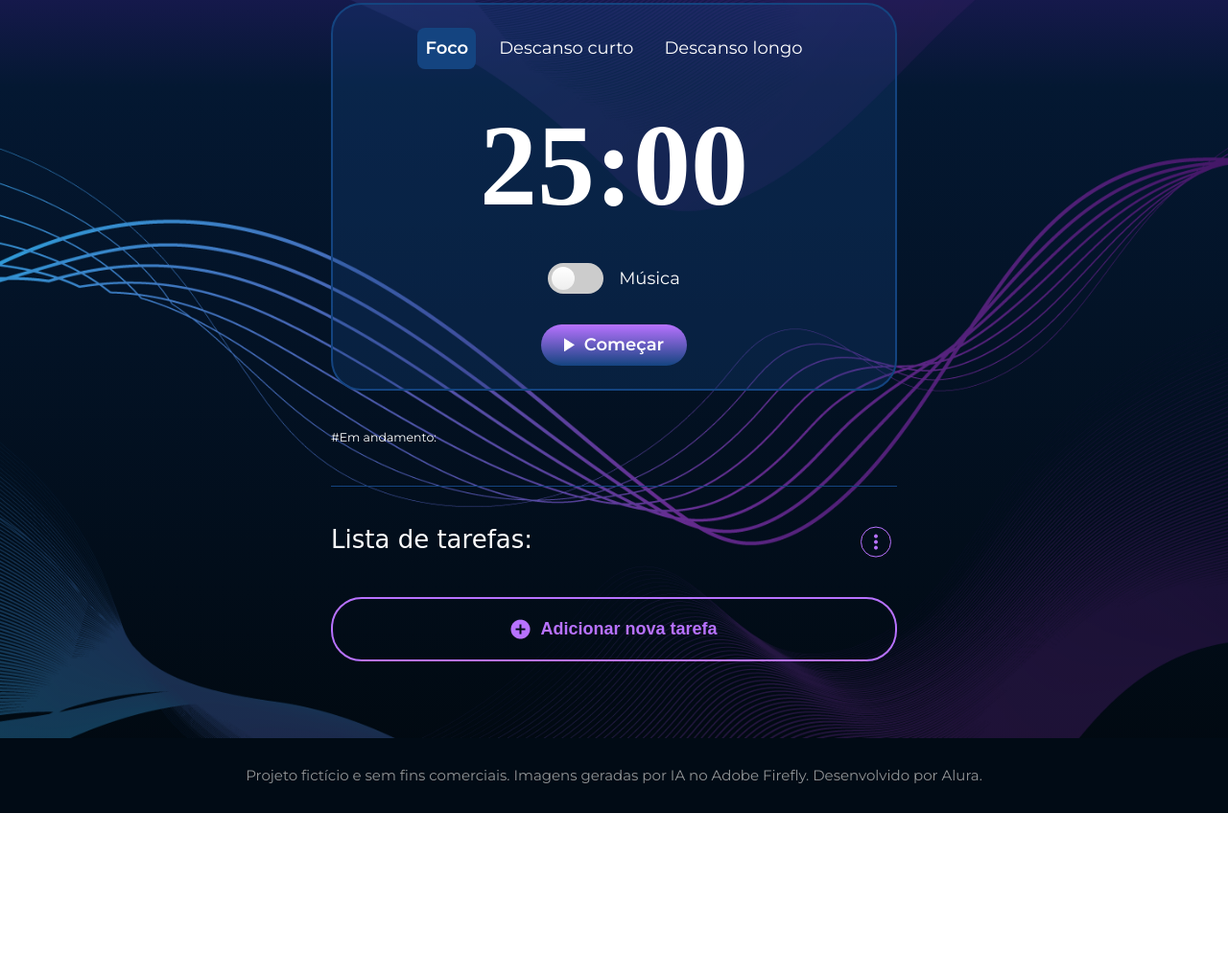
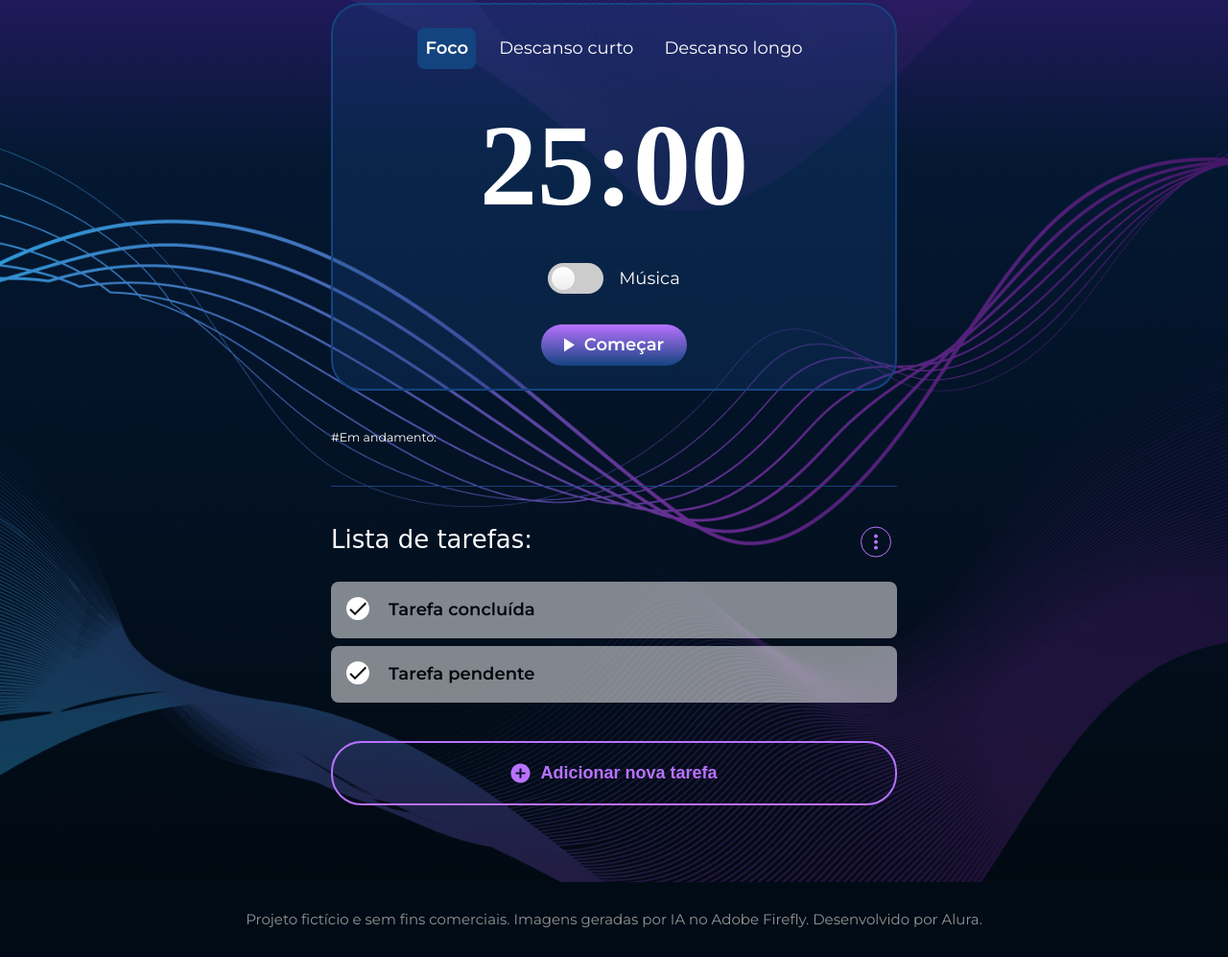
Before and after one commit to BrunoDMO/Aprendizados, a plain HTML site: page Fokus-localStorage-projeto-inicial/index.html in a window 1280 px wide. Shown: the part 621-1618 px from the top of the page at 96% size. Before the commit the page ends 1468 px from the top, so only its background shows below. Drawn offline with nearby package versions, Linux system fonts and the light colour scheme; a web font is replaced by a local one.

Commit message:
creating task

```diff
--- a/Fokus-localStorage-projeto-inicial/index.html
+++ b/Fokus-localStorage-projeto-inicial/index.html
@@ -16,6 +16,7 @@
         rel="stylesheet">
     <link rel="stylesheet" href="./styles.css">
     <script src="./script.js" defer></script>
+    <script src="./script-crude.js" defer></script>
 </head>
 
 <body>
--- /dev/null
+++ b/Fokus-localStorage-projeto-inicial/script-crude.js
@@ -0,0 +1,42 @@
+const taskListContainer = document.querySelector('.app__section-task-list');
+
+let tarefas = [
+    {
+        descricao: 'Tarefa concluída',
+        concluida: true
+    },
+    {
+        descricao: 'Tarefa pendente',
+        concluida: false
+    }
+]
+
+const taskIconSvg = `
+<svg class="app__section-task-icon-status" width="24" height="24" viewBox="0 0 24 24"
+    fill="none" xmlns="http://www.w3.org/2000/svg">
+    <circle cx="12" cy="12" r="12" fill="#FFF" />
+    <path
+        d="M9 16.1719L19.5938 5.57812L21 6.98438L9 18.9844L3.42188 13.4062L4.82812 12L9 16.1719Z"
+        fill="#01080E" />
+</svg>
+`
+
+function createTask(tarefa) {
+    const li = document.createElement('li');
+    const svgIcon = document.createElement('svg');
+    const paragraph = document.createElement('p');
+    li.appendChild(svgIcon);
+    li.appendChild(paragraph);
+
+    li.classList.add('app__section-task-list-item');
+    svgIcon.innerHTML = taskIconSvg;
+    paragraph.classList.add('app__section-task-list-item-description');
+    paragraph.textContent = tarefa.descricao;
+
+    return li;
+}
+
+tarefas.forEach(task => {
+    const taskItem = createTask(task);
+    taskListContainer.appendChild(taskItem);
+})
```
